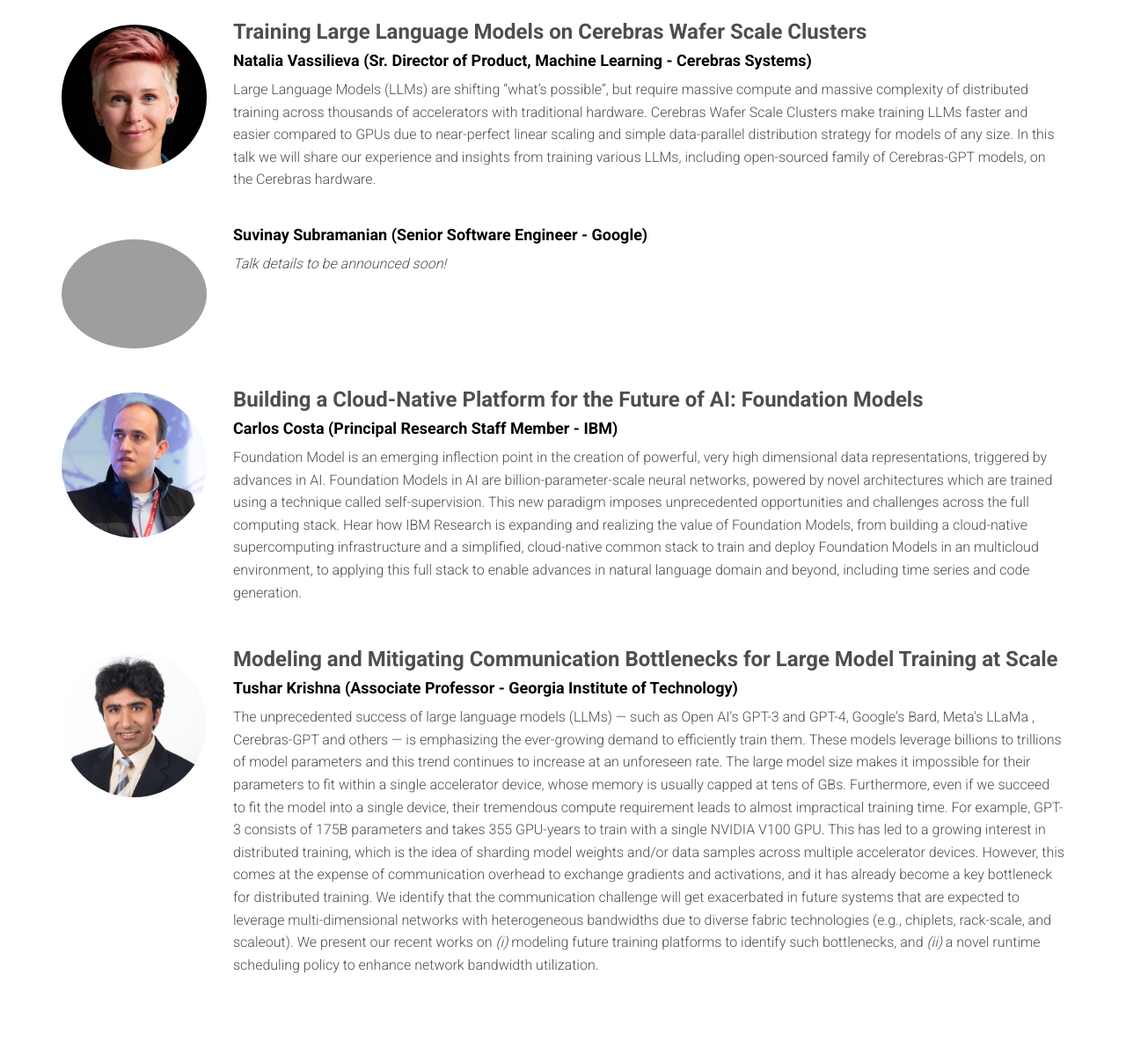
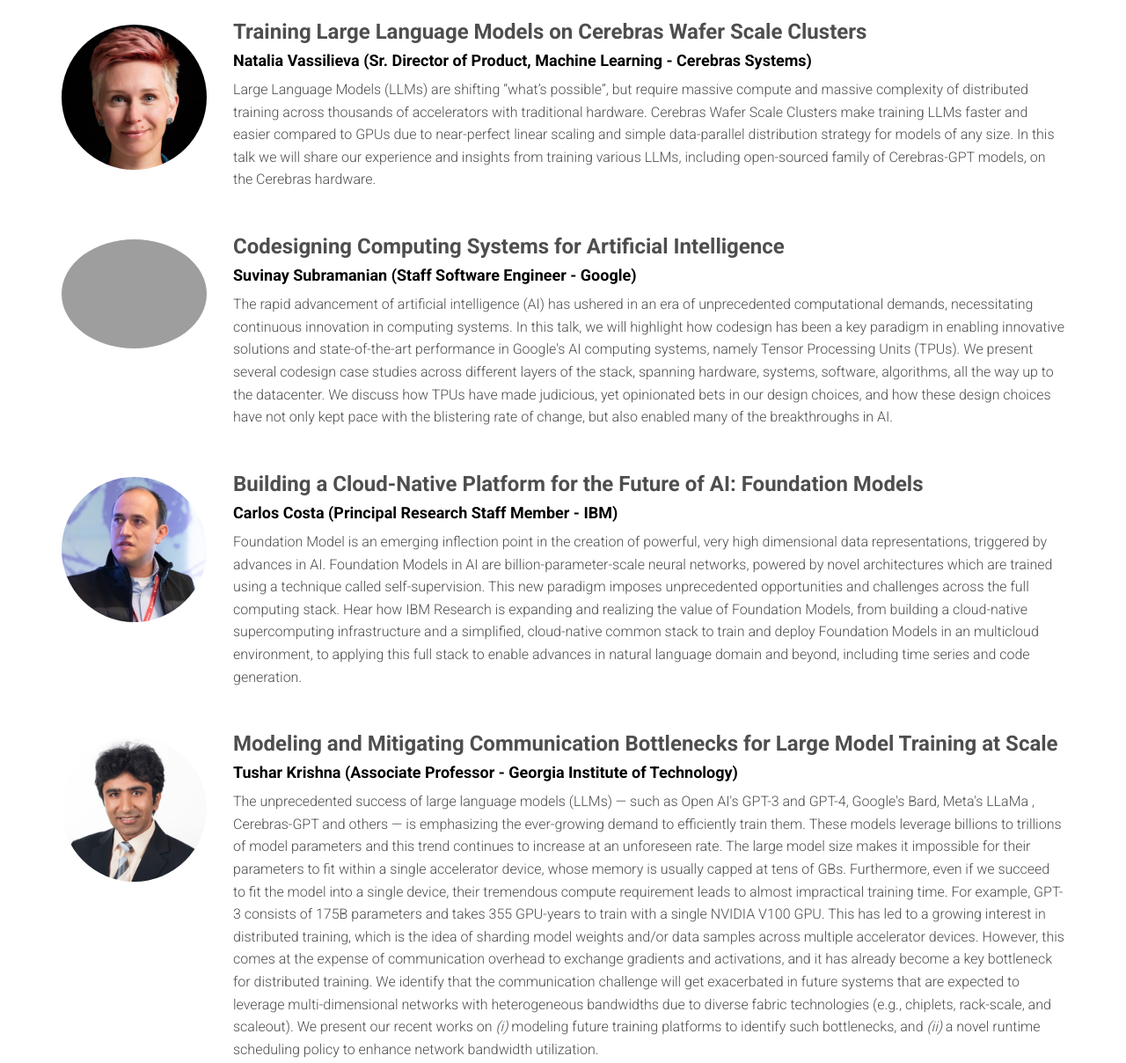
Before and after one commit to augustojv/cogarch-workshop-2023, a website: page index.html in a window 1280 px wide. Shown: the part 3418-4626 px from the top of the page at 88% size. Drawn offline with Linux system fonts and the light colour scheme; grey boxes are pictures that could not be loaded; files whose address does not match are found by name.

Commit message:
Program updated

```diff
--- a/index.html
+++ b/index.html
@@ -285,11 +285,16 @@
                 </div>
 
                 <div class="col-sm-10">
-					<!--<h3>Title</h3>-->
+					<h3>Codesigning Computing Systems for Artificial Intelligence</h3>
 					<h4><a href="https://www.linkedin.com/in/suvinay-subramanian-53163b20a/" target="_blank">Suvinay Subramanian
-						(Senior Software Engineer - Google)</a></h4>
+						(Staff Software Engineer - Google)</a></h4>
 					<p>
-						<em>Talk details to be announced soon!</em>
+						The rapid advancement of artificial intelligence (AI) has ushered in an era of unprecedented computational demands, necessitating continuous
+						innovation in computing systems. In this talk, we will highlight how codesign has been a key paradigm in enabling innovative solutions and
+						state-of-the-art performance in Google's AI computing systems, namely Tensor Processing Units (TPUs). We present several codesign case studies
+						across different layers of the stack, spanning hardware, systems, software, algorithms, all the way up to the datacenter. We discuss how TPUs
+						have made judicious, yet opinionated bets in our design choices, and how these design choices have not only kept pace with the blistering rate
+						of change, but also enabled many of the breakthroughs in AI.
           	  		</p>
 				</div>
             </div>
@@ -508,7 +513,7 @@
                         </tr>
                         <tr bgcolor="#EBF5FB">
                           <th scope="row">11:30 - 12:15 PM</th>
-                          <td><strong>Invited Talk:</strong> <em>to be announced</em><br>
+                          <td><strong>Invited Talk:</strong> "Codesigning Computing Systems for Artificial Intelligence"<br>
 							  Suvinay Subramanian <em>(Google)</em></td>
                         </tr>
                         <tr>
```
